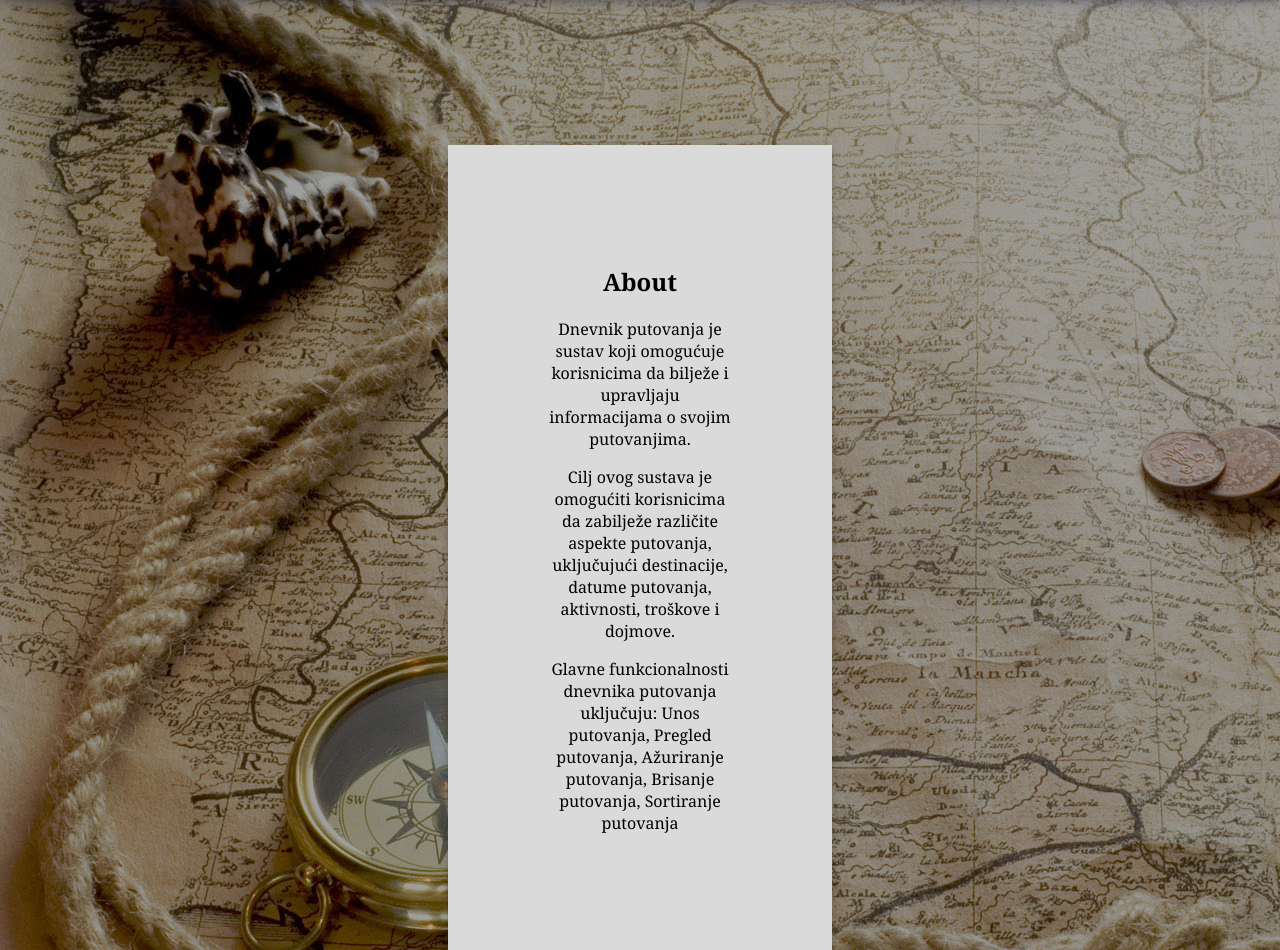
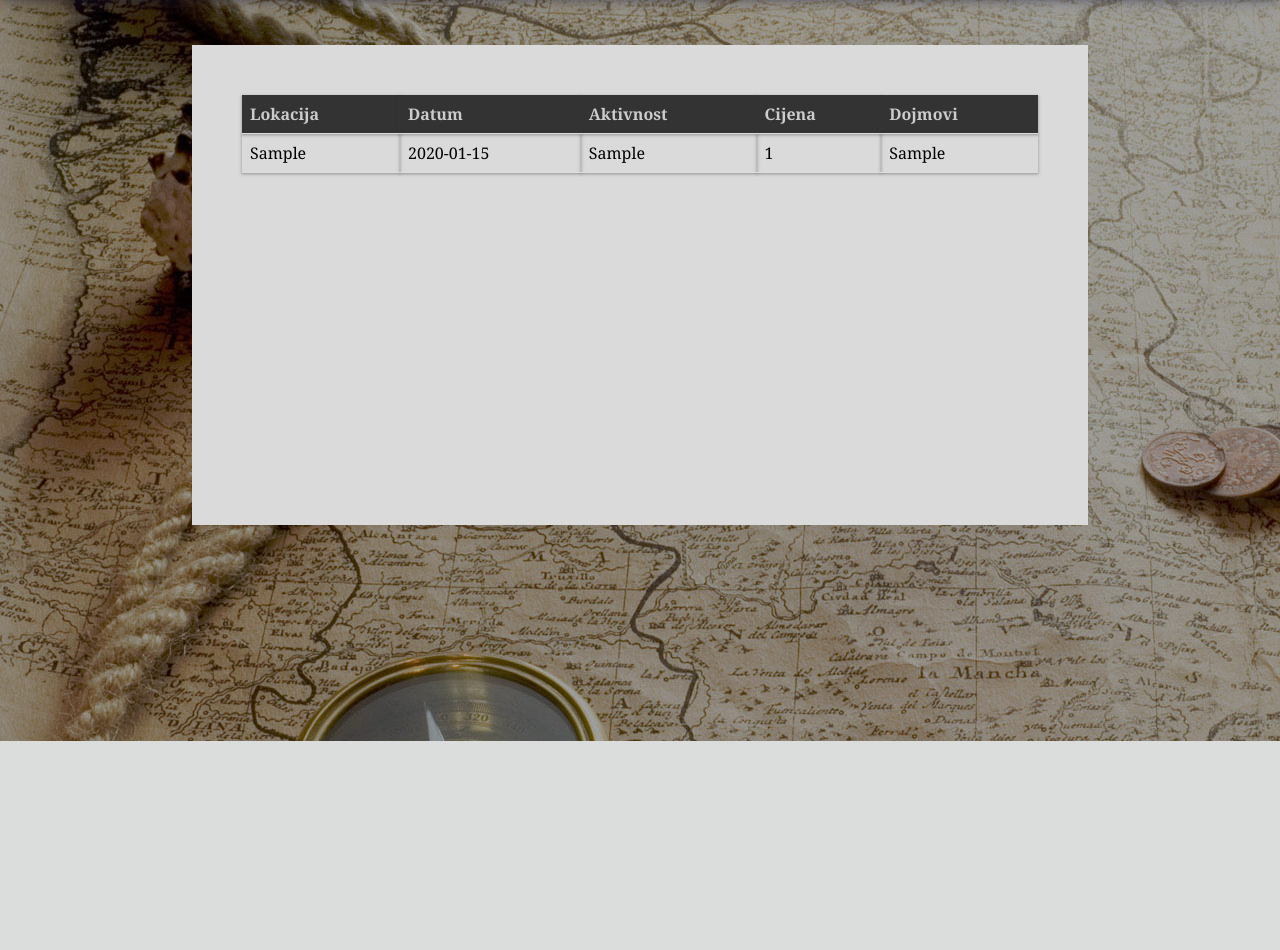
Before and after one commit to dkrnjic/Projekt-Pis, a Flask app: page / in a window 1280 px wide. Shown: the part 59-1009 px from the top of the page. After the commit the page ends 800 px from the top, so only its background shows below. Run offline with Flask 3, Linux system fonts and the light colour scheme; tables that the repository leaves empty hold one stand-in row (values such as "Sample post").

Commit message:
Prikaz backend podataka na Frontendu
kreirane tablice i slicno koje fetchaju podatke sa backenda

```diff
--- a/server.py
+++ b/server.py
@@ -7,6 +7,12 @@ base_dir = os.path.abspath(os.path.dirname(__file__))
 db_path = "PutovanjaBaza.db1"
 conn = sqlite3.connect(db_path)
 cursor = conn.cursor()
+cursor.execute(
+    """CREATE TABLE Putovanje
+                  (id INTEGER PRIMARY KEY AUTOINCREMENT, destinacija TEXT, datum DATE, aktivnosti TEXT,
+                   troskovi REAL, dojmovi TEXT)
+               """
+)
 app = Flask(__name__)
 
 
@@ -72,7 +78,7 @@ def get_putovanja():
     return jsonify(putovanja_list)
 
 
-# Endpoint for retrieving a specific travel entry
+# Endpoint za dohvacanje putovanja po id-u
 @app.route("/putovanja/<int:id>", methods=["GET"])
 def get_putovanje(id):
     conn = sqlite3.connect(db_path)
@@ -96,7 +102,7 @@ def get_putovanje(id):
     return jsonify(putovanje_dict)
 
 
-# Endpoint for updating a specific travel entry
+# Endpoint za azuriranje putovanja po id-u
 @app.route("/putovanja/<int:id>", methods=["PUT"])
 def update_putovanje(id):
     data = request.get_json()
@@ -124,7 +130,7 @@ def update_putovanje(id):
     return jsonify({"message": "Putovanje je uspješno ažurirano!"})
 
 
-# Endpoint for deleting a specific travel entry
+# Endpoint za brisanje putovanja po id-u
 @app.route("/putovanja/<int:id>", methods=["DELETE"])
 def delete_putovanje(id):
     conn = sqlite3.connect(db_path)
@@ -142,7 +148,7 @@ def delete_putovanje(id):
     return jsonify({"message": "Putovanje je uspješno obrisano!"})
 
 
-# Define root route
+# ROOT route
 @app.route("/")
 def root():
     return render_template("index.html")
--- a/static/css/main.css
+++ b/static/css/main.css
@@ -94,7 +94,7 @@ main{
 
 /* ABOUT */
 #about{
-    display: block;
+    display: none;
     width: 100%;
     height: 100%;
 }
@@ -164,11 +164,12 @@ input[type="submit"]:hover {
 /* table */
 
 #table{
-    display: none;
+    display: block;
     padding: 50px;
     background-color: #dadada;
     min-height: 60dvh;
     min-width: 70dvw;
+    max-width: 80dvw;
     overflow-y: scroll;
 
 }
--- a/static/js/main.js
+++ b/static/js/main.js
@@ -2,26 +2,74 @@ var linksArray = [...document.getElementsByClassName('links')];
 let aboutSection = document.getElementById('about');
 let dodajUTablicu =  document.getElementById('dodajUTablicu');
 let table =  document.getElementById('table');
+var inputArray = [...document.getElementsByClassName('inputs')];
+let entrys = [...document.getElementsByClassName('entrys')];
+let submit = document.getElementById('submit');
+let elementTable =  document.getElementById('element');
+let editBTN = document.getElementsByClassName('editBTN')[0];
+let deleteBTN = document.getElementsByClassName('deleteBTN')[0];
 
+getPutovanja()
 linksArray[0].addEventListener('click',()=>{
+    publicId=-1;
     table.style.display= "none";
     aboutSection.style.display= "none";
+    elementTable.style.display= "none";
+    inputArray.forEach(element=>{
+        element.value="";
+     })
+
+
     dodajUTablicu.style.display= "block";
 })
 
 linksArray[1].addEventListener('click',()=>{
+    getPutovanja()
+    publicId=-1;
     dodajUTablicu.style.display= "none";
     aboutSection.style.display= "none";
+    elementTable.style.display= "none";
     table.style.display= "block";
 })
 
 linksArray[2].addEventListener('click',()=>{
-    getPutovanja()
+    publicId=-1;
     dodajUTablicu.style.display= "none";
     table.style.display= "none";
+    elementTable.style.display= "none";
     aboutSection.style.display= "block";
 })
 
+editBTN.addEventListener('click',()=>{
+    GetPutovanjePoID( publicId);
+    aboutSection.style.display= "none";
+    dodajUTablicu.style.display= "none";
+    elementTable.style.display= "none";
+    table.style.display= "block";
+})
+deleteBTN.addEventListener('click',()=>{
+
+
+    DeletePutovanje(publicId);
+    aboutSection.style.display= "none";
+    dodajUTablicu.style.display= "none";
+    elementTable.style.display= "none";
+    table.style.display= "block";
+})
+let publicId=-1;
+const keys = ['destinacija', 'datum', 'aktivnosti', 'troskovi', 'dojmovi'];
+
+
+submit.addEventListener('click', (e)=>{
+    e.preventDefault();
+    if(publicId===-1){
+        publicId=-1;
+        PostPutovanje();
+    }
+    else{
+        PutPutovanje(publicId)
+    }
+})
 
 async function getPutovanja(){
     const res = await fetch('http://127.0.0.1:8000/putovanja',{
@@ -29,10 +77,163 @@ async function getPutovanja(){
     })
     if (res.ok) {
         const result = await res.json();
-        console.log(result);
+        const tbody = document.querySelector('#putovanja-table tbody');
+        tbody.innerHTML = '';
+        result.forEach(putovanje => {
+            const row = document.createElement('tr');
+            row.style.zIndex= -10;
+            row.innerHTML = `
+                <td>${putovanje.destinacija}</td>
+                <td>${putovanje.datum}</td>
+                <td>${putovanje.aktivnosti}</td>
+                <td>${putovanje.troskovi}</td>
+                <td>${putovanje.dojmovi}</td>
+
+            `;
+            /* <td class="edit-btn">edit</td>
+                <td class="delete-btn">X</td>
+            const editBtn = row.querySelector('.edit-btn');
+            editBtn.style.zIndex= 10;
+            editBtn.addEventListener('click', () => {
+                const id = putovanje.id;
+                GetPutovanjePoID(id);
+              });
+            const deleteBtn = row.querySelector('.delete-btn');
+            deleteBtn.style.zIndex= 10;
+            deleteBtn.addEventListener('click', () => {
+                const id = putovanje.id;
+                DeletePutovanje(id);
+              });
+              */
+            row.addEventListener('click',()=>{
+                const id = putovanje.id;
+                GetPutovanjePoID2(id);
+            })
+
+            tbody.appendChild(row);
+          });
         }
     else{
         console.log("nije mogao dobiti ime");
     }
+}
 
+async function PostPutovanje(){
+    const putovanjeData = {};
+    inputArray.forEach((value, index) => {
+        const key = keys[index];
+        putovanjeData[key] = value.value;
+      });
+    const res = await fetch('http://127.0.0.1:8000/putovanja',{
+        method: 'POST',
+        headers:{
+            "Content-Type": 'application/json'
+        },
+        body:JSON.stringify(
+            putovanjeData
+        )
+    })
+    if (res.ok) {
+        alert("dodano novo putovanje")
+        window.location.href = "http://127.0.0.1:8000/"
+        }
+    else{
+        alert("Nes ne radi!");
+    }
 }
+
+/* Po id GET */
+async function GetPutovanjePoID(id){
+    const response = await fetch('http://127.0.0.1:8000/putovanja/'+id,{
+        method: 'GET'
+    })
+    if (response.ok) {
+        const result = await response.json();
+        inputArray[0].value = result.destinacija;
+        inputArray[1].value = result.datum;
+        inputArray[2].value = result.aktivnosti;
+        inputArray[3].value = result.troskovi;
+        inputArray[4].value = result.dojmovi;
+        publicId = result.id;
+        table.style.display= "none";
+        aboutSection.style.display= "none";
+        dodajUTablicu.style.display= "block";
+        }
+    else{
+        alert("Nes ne radi!");
+        return;
+    }
+}
+
+/* Po id 2 GET */
+async function GetPutovanjePoID2(id){
+    const response = await fetch('http://127.0.0.1:8000/putovanja/'+id,{
+        method: 'GET'
+    })
+    if (response.ok) {
+        const result = await response.json();
+        entrys[0].textContent = result.id;
+        entrys[1].textContent = result.destinacija;
+        entrys[2].textContent = result.datum;
+        entrys[3].textContent = result.aktivnosti;
+        entrys[4].textContent = result.troskovi;
+        entrys[5].textContent = result.dojmovi;
+        publicId = result.id;
+        table.style.display= "none";
+        aboutSection.style.display= "none";
+        dodajUTablicu.style.display= "none";
+        elementTable.style.display= "block";
+        }
+    else{
+        alert("Nes ne radi!");
+        return;
+    }
+}
+
+
+
+
+/* Azuriranje */
+async function PutPutovanje(id){
+    const putovanjeData = {};
+    inputArray.forEach((value, index) => {
+        const key = keys[index];
+        putovanjeData[key] = value.value;
+      });
+    const res = await fetch('http://127.0.0.1:8000/putovanja/'+id,{
+        method: 'PUT',
+        headers:{
+            "Content-Type": 'application/json'
+        },
+        body:JSON.stringify(
+            putovanjeData
+        )
+    })
+    if (res.ok) {
+        alert("azuriranje")
+        window.location.href = "http://127.0.0.1:8000/"
+        }
+    else{
+        alert("Nes ne radi!");
+    }
+}
+
+
+/* Delete putovanje */
+async function DeletePutovanje(id){
+    const putovanjeData = {};
+    inputArray.forEach((value, index) => {
+        const key = keys[index];
+        putovanjeData[key] = value.value;
+      });
+    const res = await fetch('http://127.0.0.1:8000/putovanja/'+id ,{
+        method: 'DELETE'
+    })
+    if (res.ok) {
+        alert("Podatak obrisan")
+        window.location.href = "http://127.0.0.1:8000/"
+        }
+    else{
+        alert("Nes ne radi!");
+    }
+}
--- a/templates/index.html
+++ b/templates/index.html
@@ -6,6 +6,7 @@
   <meta http-equiv='X-UA-Compatible' content='IE=edge'>
   <link href='#' rel='icon'>
   <link rel='stylesheet' type='text/css' media='screen'  href="{{ url_for('static', filename='css/main.css') }}">
+  <!-- <link rel='stylesheet' type='text/css' media='screen'  href="./assets/css/main.css"> -->
 </head>
 <body>
   <nav class="navbar sticky">
@@ -25,8 +26,23 @@
   </nav>
 <div class="wallpaper-divider"></div>
 <main>
+  <section id="element">
+      <div>
+        <div class="entrysDiv"><b class="entrysKeys">ID</b> <span class="entrys">No.</span></div>
+        <div class="entrysDiv"><b class="entrysKeys">Lokacija </b><span class="entrys"></span></div>
+        <div class="entrysDiv"><b class="entrysKeys">Datum </b><span class="entrys"></span></div>
+        <div class="entrysDiv"><b class="entrysKeys">Aktivnost</b> <span class="entrys"></span></div>
+        <div class="entrysDiv"><b class="entrysKeys">Cijena </b><span class="entrys"></span></div>
+        <div class="entrysDiv"><b class="entrysKeys">Dojmovi</b> <span class="entrys"></span></div>
+        <span class="btnHolder">
+        <div class="editBTN"><span class="entrys">Izmjeni</span></div>
+        <div class="deleteBTN"><span class="entrys">Obrisi</span></div>
+        </div>
+
+      </div>
+  </section>
   <section id="table">
-    <table>
+    <table id="putovanja-table">
       <thead>
         <tr>
           <th>Lokacija</th>
@@ -34,16 +50,11 @@
           <th>Aktivnost</th>
           <th>Cijena</th>
           <th>Dojmovi</th>
+          <!-- <th>Izmjeni</th>
+          <th>Obrisi</th> -->
         </tr>
       </thead>
       <tbody>
-          <tr>
-            <td>Paris</td>
-            <td>2023-05-20</td>
-            <td>Visited Eiffel Tower and Louvre Museum</td>
-            <td>500</td>
-            <td>Paris is a beautiful city with rich history and culture.</td>
-          </tr>
 
       </tbody>
     </table>
@@ -61,31 +72,28 @@
   </section>
 
   <section id="dodajUTablicu">
-    <form action="/add" method="POST">
+    <form>
       <label for="destinacija">Lokacija:</label>
-      <input type="text" id="destinacija" name="destinacija" required><br><br>
+      <input type="text" class="inputs" name="destinacija" required><br><br>
 
       <label for="datum">Datum:</label>
-      <input type="date" id="datum" name="datum" required><br><br>
+      <input type="date" class="inputs" name="datum" required><br><br>
 
       <label for="aktivnosti">Aktivnost:</label>
-      <textarea id="aktivnosti" name="aktivnosti" rows="4" required></textarea><br><br>
+      <textarea class="inputs" name="aktivnosti" rows="4" required></textarea><br><br>
 
       <label for="troskovi">Cijena:</label>
-      <input type="number" id="troskovi" name="troskovi" required><br><br>
+      <input type="number" class="inputs" name="troskovi" required><br><br>
 
       <label for="dojmovi">Dojmovi:</label>
-      <textarea id="dojmovi" name="dojmovi" rows="4" required></textarea><br><br>
+      <textarea class="inputs" name="dojmovi" rows="4" required></textarea><br><br>
 
-      <input type="submit" value="Dodaj">
+      <input type="submit" id="submit" value="Dodaj">
     </form>
   </section>
-
-
-
-
 </main>
 
 </body>
 <script type="module" src="{{ url_for('static', filename='js/main.js') }}"></script>
+<!-- <script type="module" src="./assets/js/main.js"></script> -->
 </html>
```
Also changed, not shown: other parts of static/css/main.css (+49 -1 lines).
